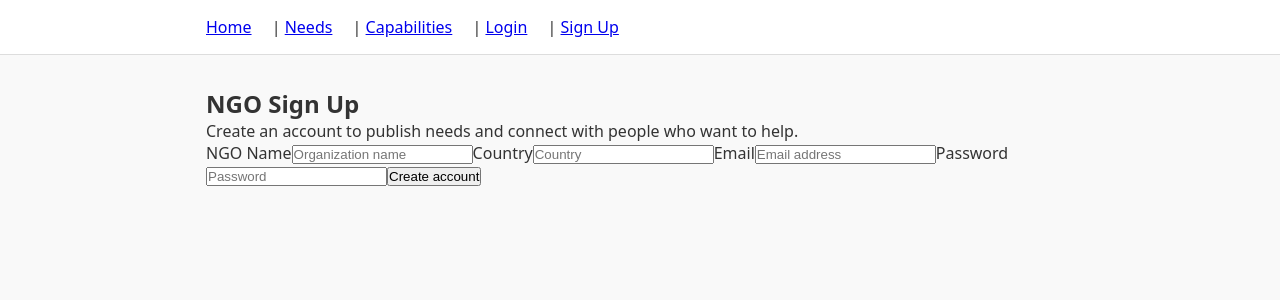
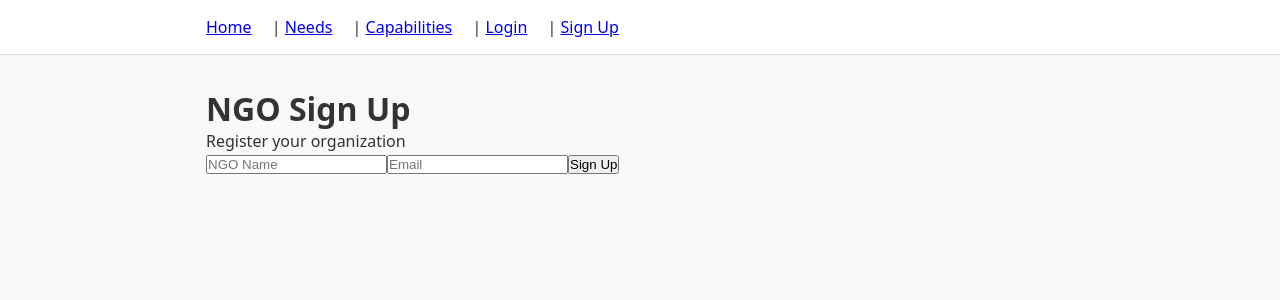
Before and after one commit to aguozden/Marketplace, a React app: page /signup in a window 1280 px wide. Shown: the top 300 px of the page. Built offline with nearby package versions, Linux system fonts and the light colour scheme; the HTML template or start-up script is replaced by a standard one.

Commit message:
Add NGO dashboard and connect signup flow

```diff
--- a/src/App.tsx
+++ b/src/App.tsx
@@ -5,6 +5,7 @@ import MainLayout from "./layouts/Mainlayout";
 import Needs from "./pages/Needs";
 import Capabilities from "./pages/Capabilities";
 import SignUp from "./pages/SignUp";
+import Dashboard from "./pages/Dashboard";
 
 function App() {
   return (
@@ -15,6 +16,7 @@ function App() {
         <Route path="/needs" element={<Needs />} />
         <Route path="/capabilities" element={<Capabilities />} />
         <Route path="/signup" element={<SignUp />} />
+        <Route path="/dashboard" element={<Dashboard />} />
       </Route>
     </Routes>
   );
--- /dev/null
+++ b/src/pages/Dashboard.tsx
@@ -0,0 +1,29 @@
+export default function Dashboard() {
+  const ngo = JSON.parse(localStorage.getItem("ngo") || "{}");
+
+  return (
+    <div>
+      <h1>Dashboard</h1>
+
+      <p>Welcome, {ngo.name || "NGO"} 👋</p>
+
+      <section>
+        <h2>Your profile</h2>
+        <p>
+          <strong>Email:</strong> {ngo.email}
+        </p>
+        <p>
+          <strong>Organization:</strong> {ngo.name}
+        </p>
+      </section>
+
+      <section>
+        <h2>Next steps</h2>
+        <ul>
+          <li>Create a Need</li>
+          <li>Offer a Capability</li>
+        </ul>
+      </section>
+    </div>
+  );
+}
--- a/src/pages/SignUp.tsx
+++ b/src/pages/SignUp.tsx
@@ -1,36 +1,51 @@
+import { useState } from "react";
+import { useNavigate } from "react-router-dom";
+
 export default function SignUp() {
+  const navigate = useNavigate();
+
+  const [name, setName] = useState("");
+  const [email, setEmail] = useState("");
+
+  const handleSubmit = (e: React.FormEvent) => {
+    e.preventDefault();
+
+    const ngo = {
+      name,
+      email,
+    };
+
+    localStorage.setItem("ngo", JSON.stringify(ngo));
+    console.log(localStorage.getItem("ngo"));
+
+    localStorage.setItem("ngo", JSON.stringify(ngo));
+    navigate("/dashboard");
+  };
+
   return (
-    <section>
+    <div>
       <h1>NGO Sign Up</h1>
+      <p>Register your organization</p>
 
-      <p>
-        Create an account to publish needs and connect with people who want to
-        help.
-      </p>
+      <form onSubmit={handleSubmit}>
+        <input
+          type="text"
+          placeholder="NGO Name"
+          value={name}
+          onChange={(e) => setName(e.target.value)}
+          required
+        />
 
-      <form>
-        <label>
-          NGO Name
-          <input type="text" placeholder="Organization name" />
-        </label>
+        <input
+          type="email"
+          placeholder="Email"
+          value={email}
+          onChange={(e) => setEmail(e.target.value)}
+          required
+        />
 
-        <label>
-          Country
-          <input type="text" placeholder="Country" />
-        </label>
-
-        <label>
-          Email
-          <input type="email" placeholder="Email address" />
-        </label>
-
-        <label>
-          Password
-          <input type="password" placeholder="Password" />
-        </label>
-
-        <button type="submit">Create account</button>
+        <button type="submit">Sign Up</button>
       </form>
-    </section>
+    </div>
   );
 }
```
